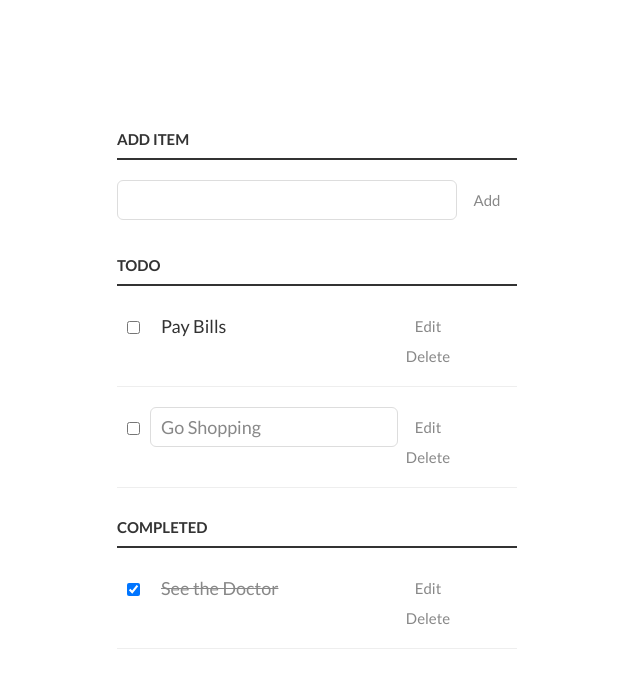
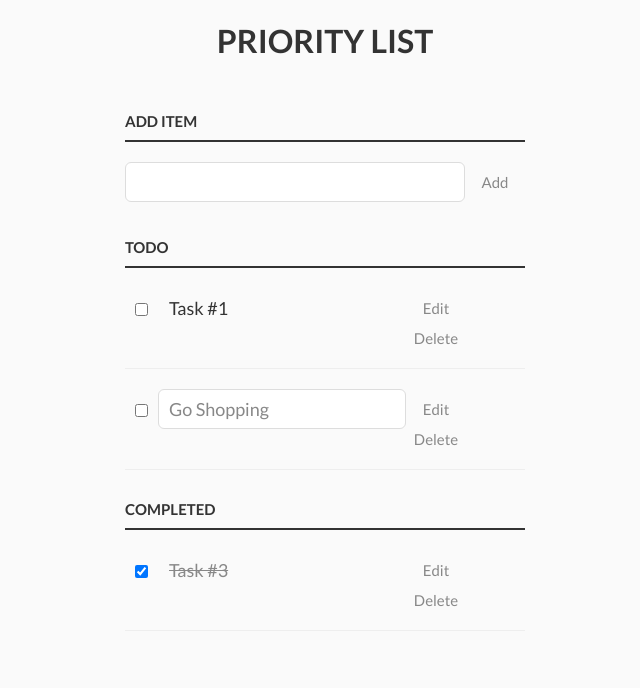
Before and after one commit to vaughnanton/priority_app, a plain HTML site: page index.html in a window 1280 px wide. Shown: the whole page, without its empty margins (323-963 px from the left). Drawn offline with Linux system fonts and the light colour scheme.

Commit message:
Begin styling fixes

```diff
--- a/index.html
+++ b/index.html
@@ -7,6 +7,8 @@
    </head>
    <body>
      <div class="container">
+       <h1>PRIORITY LIST</h1>
+
        <p>
          <label for="new-task">Add Item</label>
          <input id="new-task" type="text">
@@ -17,14 +19,14 @@
        <ul id="incomplete-tasks">
          <li>
            <input type="checkbox">
-           <label>Pay Bills</label>
+           <label>Task #1</label>
            <input type="text">
            <button class="edit">Edit</button>
            <button class="delete">Delete</button>
          </li>
          <li class="editMode">
            <input type="checkbox">
-           <label>Go Shopping</label>
+           <label>Task #2</label>
            <input type="text" value="Go Shopping">
            <button class="edit">Edit</button>
            <button class="delete">Delete</button>
@@ -35,7 +37,7 @@
        <ul id="completed-tasks">
          <li>
            <input type="checkbox" checked="">
-           <label>See the Doctor</label>
+           <label>Task #3</label>
            <input type="text">
            <button class="edit">Edit</button>
            <button class="delete">Delete</button>
--- a/style.css
+++ b/style.css
@@ -1,13 +1,18 @@
 /* Basic Style */
 body {
-  background: #fff;
+  width:100vw;
+  height:100vh;
+  background: #fafafa;
   color: #333;
   font-family: Lato, sans-serif;
 }
 .container {
   display: block;
   width: 400px;
-  margin: 100px auto 0;
+  margin: 0 auto;
+}
+.container h1 {
+  text-align:center;
 }
 ul {
   margin: 0;
```
